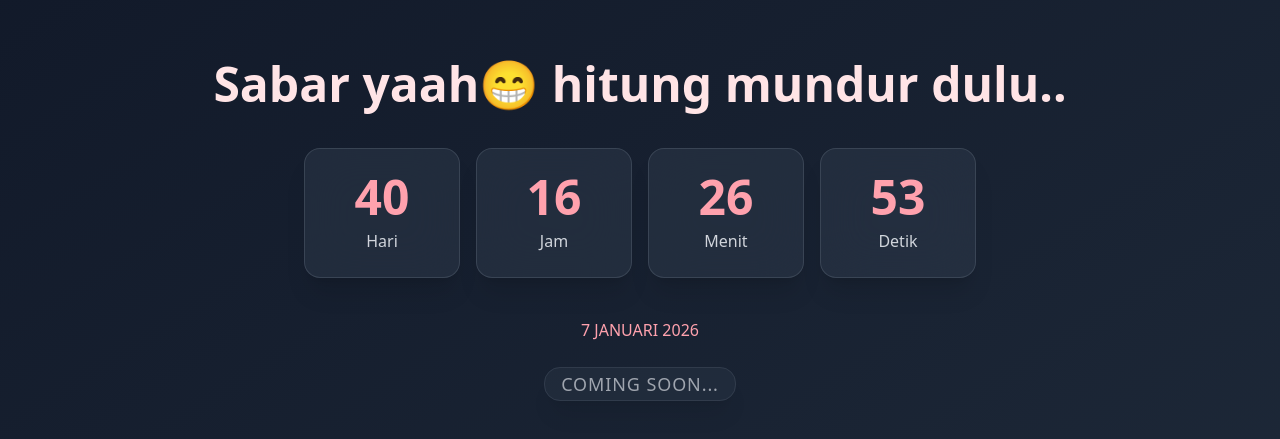
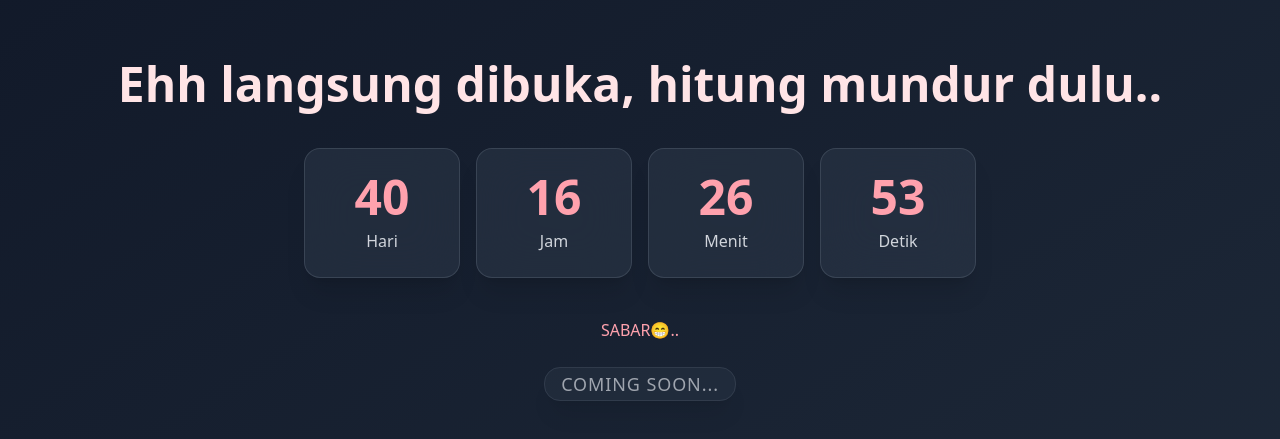
Before and after one commit to faturrahman10/birtday-gift, a React (Vite) app: page / in a window 1280 px wide. Shown: the part 171-610 px from the top of the page. Built offline with nearby package versions, Linux system fonts and the light colour scheme.

Commit message:
change writing content

```diff
--- a/src/components/Countdown.jsx
+++ b/src/components/Countdown.jsx
@@ -128,8 +128,8 @@ const Countdown = ({ onFinish }) => {
           transition={{ duration: 1 }}
           className="relative z-10 text-center"
         >
-          <h2 className="text-4xl md:text-5xl font-playfair font-bold text-gray-800 dark:text-rose-100 mb-10">
-            Sabar yaah😁 hitung mundur dulu..
+          <h2 className="text-3xl md:text-5xl font-playfair font-bold text-gray-800 dark:text-rose-100 mb-10">
+            Ehh langsung dibuka, hitung mundur dulu..
           </h2>
 
           <div className="grid grid-cols-2 md:grid-cols-4 gap-4 max-w-2xl mx-auto">
@@ -155,7 +155,7 @@ const Countdown = ({ onFinish }) => {
 
           <p className="mt-10 font-playfair text-gray-800 dark:text-rose-100">
             <span className="text-md text-rose-600 dark:text-rose-300 mb-1 block">
-              7 JANUARI 2026
+              SABAR😁..
             </span>
             <br />
             <span className="animate-pulse text-gray-600 dark:text-gray-300 text-base md:text-lg tracking-wider backdrop-blur-xl bg-white/40 dark:bg-gray-700/40 shadow-xl rounded-2xl px-4 py-1 border border-white/60 dark:border-gray-600/60">
```
